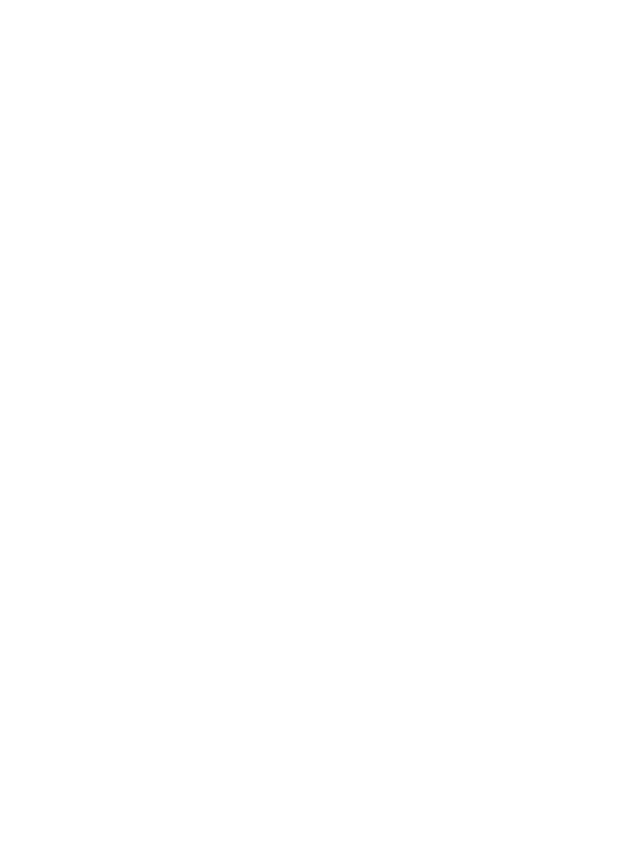
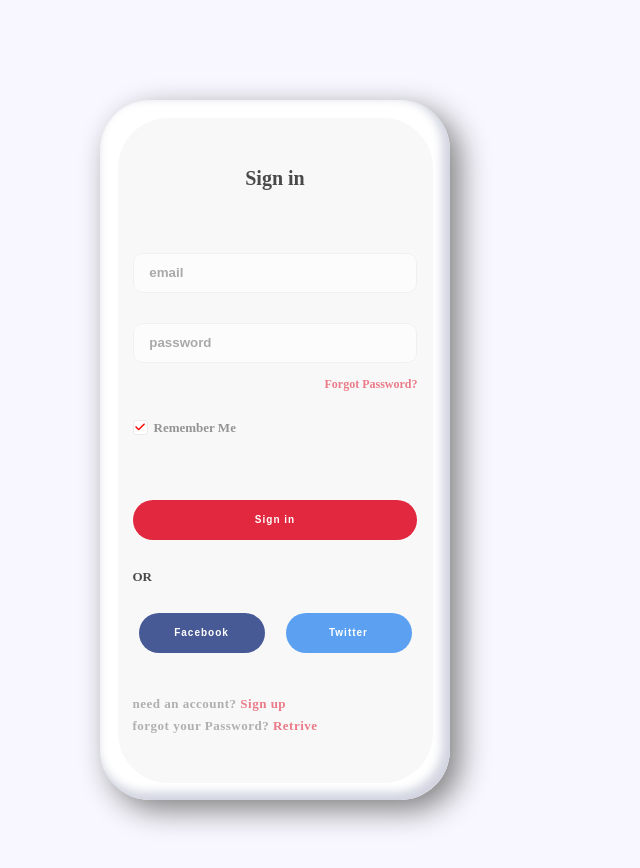
Before and after one commit to Aringco/KokoaTalk, a plain HTML site: page challenge_7/index.html in a window 1280 px wide. Shown: the whole page, without its empty margins (0-640 px from the left). Before the commit the page ends 800 px from the top, so only its background shows below. Drawn offline with Linux system fonts and the light colour scheme.

Commit message:
KokoaTalk
kakao talk cloning

```diff
--- a/challenge_7/index.html
+++ b/challenge_7/index.html
@@ -0,0 +1,58 @@
+<!DOCTYPE html>
+<html lang="en">
+<head>
+    <meta charset="UTF-8">
+    <meta name="viewport" content="width=device-width, initial-scale=1.0">
+    <meta http-equiv="X-UA-Compatible" content="ie=edge">
+    <title>Challenge 7</title>
+    <script src="https://kit.fontawesome.com/2e0ad57f83.js" crossorigin="anonymous"></script>
+    <link rel="stylesheet" href="src/style.css">
+</head>
+<body>
+    <div class="container">
+        <div class="container__frame">
+            <div class="container__title">Sign in</div>
+            <div class="container__login">
+                <input type="email" class="container__text-box" placeholder="email">
+                <input type="password" class="container__text-box" placeholder="password">
+            </div>
+            <div class="container__message-box">
+                <span class="container__message">Forgot Password?</span>
+            </div>
+            <div class="container__checkbox">
+                <div class="container__checkbox-box">
+                    <i class="fas fa-check container__checkbox-check"></i>
+                </div>
+                <label for="container__checkbox-style"></label>
+                <span class="container__checkbox-message">
+                    Remember Me
+                </span>
+            </div>
+            <div class="container__btns">
+                <div class="div container__btns-container">
+                    <input type="button" value="Sign in" class="container__btns-sign-in">
+                </div>
+                <div class="container__btns-message">OR</div>
+                <div class="container__btns-container">
+                    <input type="button" value="Facebook" class="container__btns-facebook">
+                    <input type="button" value="Twitter" class="container__btns-twitter">
+                </div>
+            </div>
+            <div class="container__bottom">
+                <div class="container__bottom-text">
+                    need an account?
+                    <span class="container__bottom-click">
+                        Sign up
+                    </span>
+                </div>
+                <div class="container__bottom-text">
+                    forgot your Password?
+                    <span class="container__bottom-click">
+                        Retrive
+                    </span>
+                </div>
+            </div>
+        </div>
+    </div>
+</body>
+</html>
--- /dev/null
+++ b/challenge_7/src/container.css
@@ -0,0 +1,164 @@
+.container{
+    width: 350px;
+    height: 700px;
+    background-color: white;
+    display: flex;
+    justify-content: center;
+    align-items: center;
+    border-radius: 50px;
+    overflow: hidden;
+    box-shadow: -5px -5px 10px 3px #D2D5E1 inset, 10px 10px 30px grey;
+    margin: 100px;
+}
+
+.container__frame{
+    width: 90%;
+    height: 95%;
+    background-color: #F8F8F8;
+    border-radius: 50px;
+    display: flex;
+    flex-wrap: wrap;
+    flex-direction: column;
+}
+
+.container__frame .container__title{
+    display: flex;
+    justify-content: center;
+    font-size: 20px;
+    font-weight: 700;
+    opacity: 0.7;
+    margin: 50px 0px;
+}
+
+.container__login{
+    display: flex;
+    justify-content: center;
+    align-items: center;
+    flex-direction: column;
+}
+
+.container__login .container__text-box{
+    height: 40px;
+    width: 90%;
+    font-weight: 700;
+    opacity: 0.6;
+    border: 1px solid #ECECEC;
+    border-radius: 10px;
+    padding: 0px 15px;
+    margin: 15px 0px;
+}
+
+.container__message-box{
+    display: flex;
+    justify-content: flex-end;
+    color: #E2283E;
+    font-size: 12px;
+    font-weight: 700;
+    padding-right: 15px;
+    opacity: 0.6;
+}
+
+.container__checkbox{
+    display: flex;
+    justify-content: flex-start;
+    align-items: center;
+    margin: 30px 0px 65px 15px;
+}
+
+.container__checkbox .container__checkbox-box{
+    width: 15px;
+    height: 15px;
+    border: 1.5px solid #ECECEC;
+    border-radius: 3px;
+    background-color: white;
+    cursor: pointer;
+    display: flex;
+    justify-content: center;
+    align-items: center;
+}
+
+.container__checkbox-check{
+    font-size: 11px;
+    color: red;
+}
+
+.container__checkbox .container__checkbox-message{
+    font-size: 13px;
+    font-weight: 700;
+    opacity: 0.4;
+    margin-left: 6px;
+}
+
+.container__btns-container{
+    display: flex;
+    justify-content: space-evenly;
+    align-items: center;
+    margin-bottom: 10px;
+}
+
+.container__btns .container__btns-sign-in{
+    width: 90%;
+    height: 40px;
+    border: 0px;
+    border-radius: 20px;
+    background-color: #E2283E;
+    color: white;
+    font-size: 10px;
+    font-weight: 700;
+    letter-spacing: 1px;
+    cursor: pointer;
+}
+
+.container__btns-message{
+    display: flex;
+    align-items: flex-start;
+    margin: 30px 0px;
+    padding-left: 15px;
+    font-size: 13px;
+    opacity: 0.7;
+    font-weight: 700;
+}
+
+.container__btns-container .container__btns-facebook{
+    border: 0px;
+    font-size: 10px;
+    font-weight: 700;
+    color: white;
+    height: 40px;
+    width: 40%;
+    letter-spacing: 1px;
+    border-radius: 20px;
+    background-color: #475A95;
+    cursor: pointer;
+}
+
+.container__btns-container .container__btns-twitter{
+    border: 0px;
+    font-size: 10px;
+    font-weight: 700;
+    color: white;
+    height: 40px;
+    width: 40%;
+    letter-spacing: 1px;
+    border-radius: 20px;
+    background-color: #5CA1F1;
+    cursor: pointer;
+}
+
+.container__bottom{
+    padding-left: 15px;
+    font-size: 13px;
+    font-weight: 700;
+    letter-spacing: 0.5px;
+    margin-top: 30px;
+}
+
+.container__bottom .container__bottom-text{
+    color: grey;
+    opacity: 0.6;
+    line-height: 1.7em;
+}
+
+.container__bottom .container__bottom-click{
+    color: #E2283E;
+}
--- /dev/null
+++ b/challenge_7/src/reset.css
@@ -0,0 +1,43 @@
+html, body, div, span, applet, object, iframe,
+h1, h2, h3, h4, h5, h6, p, blockquote, pre,
+a, abbr, acronym, address, big, cite, code,
+del, dfn, em, img, ins, kbd, q, s, samp,
+small, strike, strong, sub, sup, tt, var,
+b, u, i, center,
+dl, dt, dd, ol, ul, li,
+fieldset, form, label, legend,
+table, caption, tbody, tfoot, thead, tr, th, td,
+article, aside, canvas, details, embed,
+figure, figcaption, footer, header, hgroup,
+menu, nav, output, ruby, section, summary,
+time, mark, audio, video {
+	margin: 0;
+	padding: 0;
+	border: 0;
+	font-size: 100%;
+	font: inherit;
+	vertical-align: baseline;
+}
+/* HTML5 display-role reset for older browsers */
+article, aside, details, figcaption, figure,
+footer, header, hgroup, menu, nav, section {
+	display: block;
+}
+body {
+	line-height: 1;
+}
+ol, ul {
+	list-style: none;
+}
+blockquote, q {
+	quotes: none;
+}
+blockquote:before, blockquote:after,
+q:before, q:after {
+	content: '';
+	content: none;
+}
+table {
+	border-collapse: collapse;
+	border-spacing: 0;
+}
--- /dev/null
+++ b/challenge_7/src/style.css
@@ -0,0 +1,12 @@
+@import url('https://fonts.googleapis.com/css?family=Ubuntu:400,700&display=swap');
+@import "reset.css";
+@import "container.css";
+
+*{
+    box-sizing: border-box;
+}
+
+body{
+    background-color: #F8F7FF;
+    font-family: "Ubuntu" -apple-system, BlinkMacSystemFont, 'Segoe UI', Roboto, Oxygen, Ubuntu, Cantarell, 'Open Sans', 'Helvetica Neue', sans-serif;
+}
--- a/kokoa_talk/css/style.css
+++ b/kokoa_talk/css/style.css
@@ -4,6 +4,8 @@
 @import "header.css";
 @import "nav-bar.css";
 @import "friend.css";
+@import "friends.css";
+@import "find.css";
 
 *{
     box-sizing: border-box;
```
Also changed, not shown: kokoa_talk/css/find.css (added, +36 -0 lines), kokoa_talk/css/friend.css (+26 -0 lines), kokoa_talk/css/friends.css (added, +13 -0 lines), kokoa_talk/find.html (+1 -1 lines), kokoa_talk/friends.html (+3 -3 lines).
